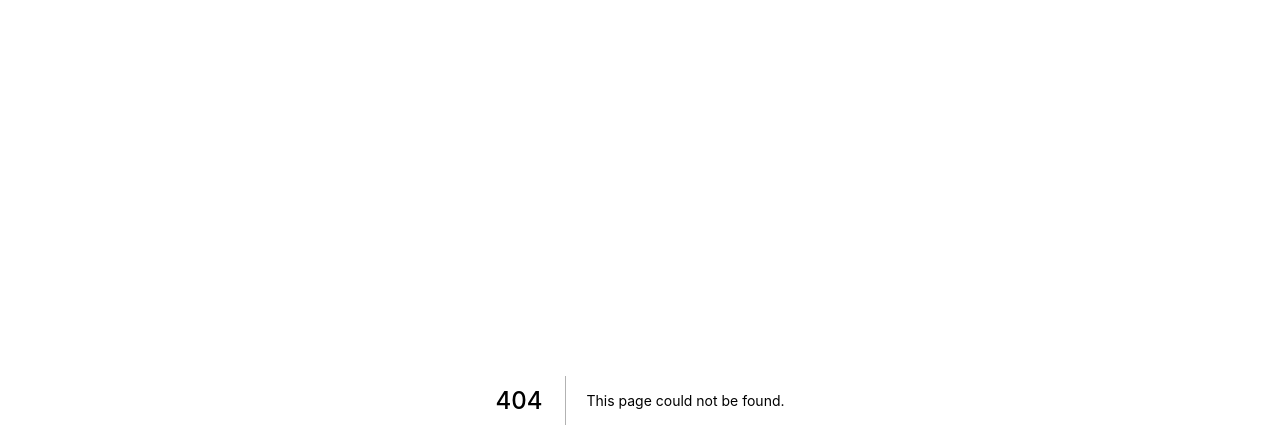
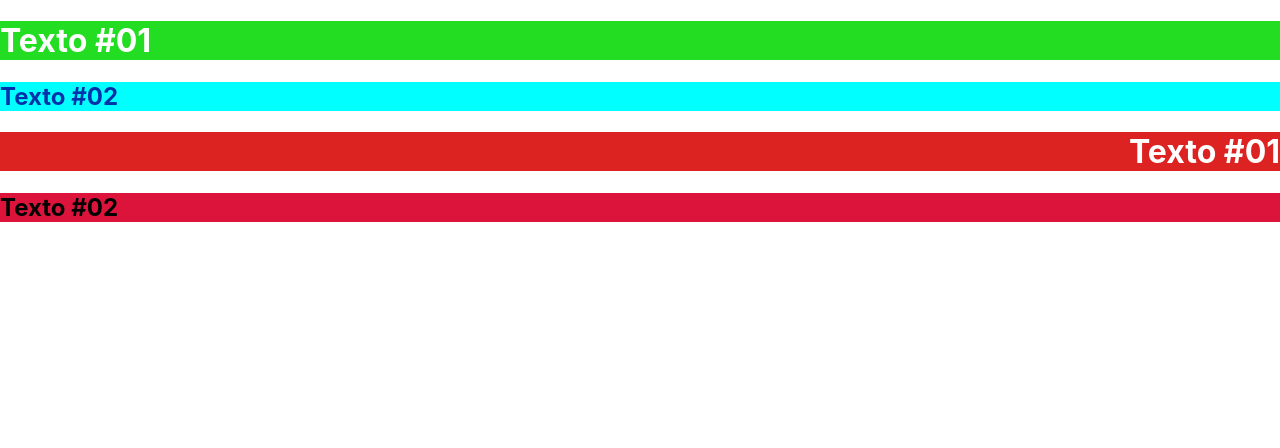
Before and after one commit to 3predu/Curso-Next.js, a Next.js app: page /css/usandoEstilo in a window 1280 px wide. Before the commit this address had no page. Shown: the top 448 px of the page. Built offline with nearby package versions, Linux system fonts and the light colour scheme.

Commit message:
Add styles examples

```diff
--- /dev/null
+++ b/components/Estilo.jsx
@@ -0,0 +1,18 @@
+export default function Estilo(props){
+    const ClasseAplicada = props.numero >= 0 ? "azul" : "vermelho"
+    return (
+        <div>
+            <h1 style={{
+                backgroundColor: props.numero >= 0 ? "#2D2" : "#D22",
+                color: "#fff",
+                // or color: props.color,
+                // textAlign: "right"
+                textAlign: props.direita ? "right" : "left"
+                }}>
+                Texto #01
+            </h1>
+
+            <h2 className={ClasseAplicada}>Texto #02</h2>
+        </div>
+    )
+}
--- /dev/null
+++ b/pages/css/usandoEstilo.jsx
@@ -0,0 +1,9 @@
+import Estilo from "../../components/Estilo"
+export default function usandoEstilo(){
+    return (
+        <div>
+            <Estilo numero={3}/>
+            <Estilo numero={-13} direita/>
+        </div>
+    )
+}
--- a/styles/globals.css
+++ b/styles/globals.css
@@ -14,3 +14,11 @@ a {
 * {
   box-sizing: border-box;
 }
+
+.azul{
+  background-color: aqua;
+}
+
+.vermelho{
+  background-color: crimson;
+}
```
